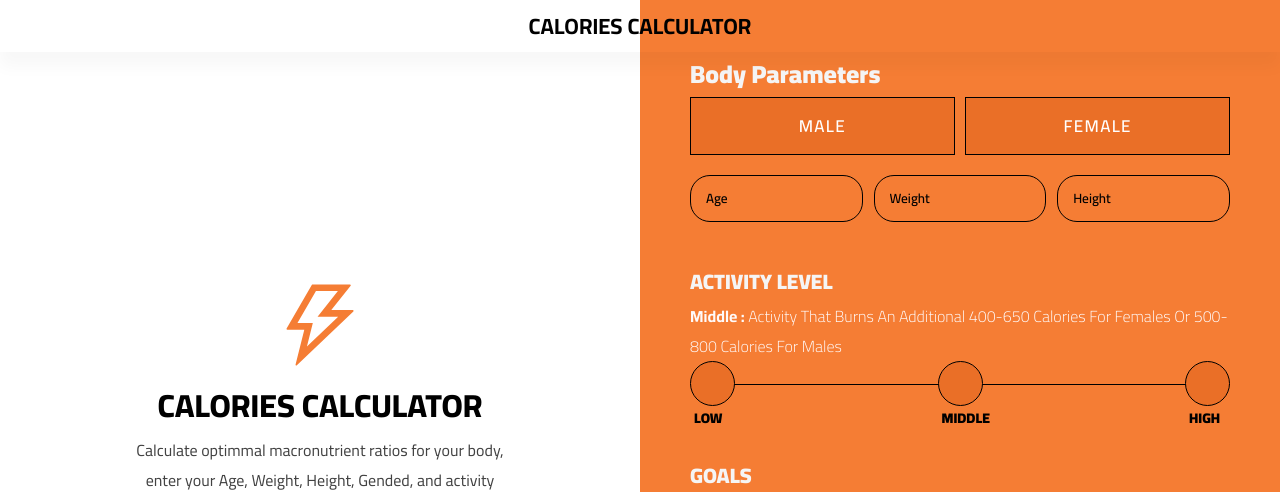
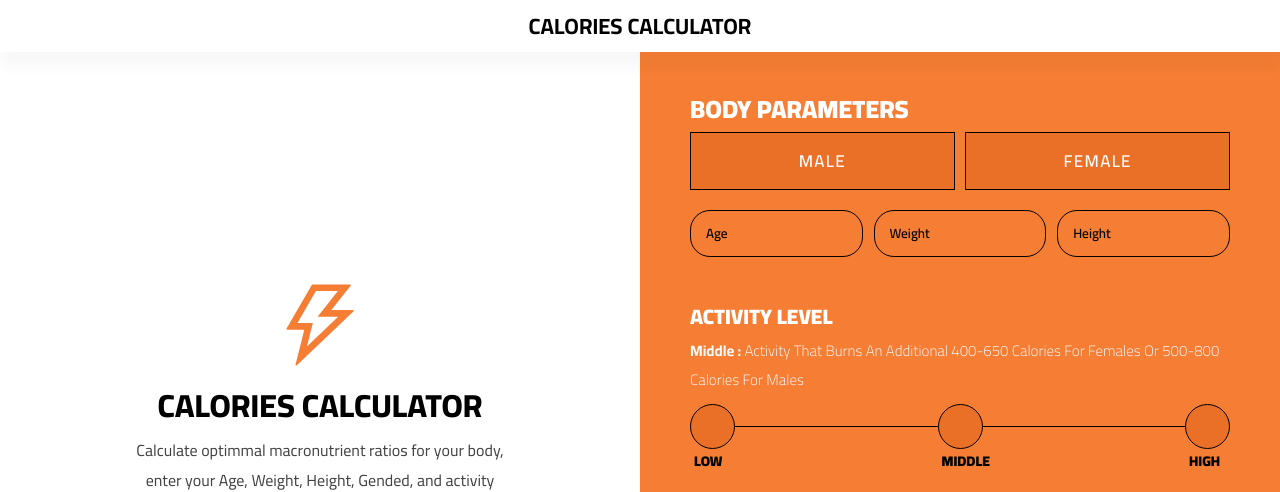
Before and after one commit to Omar-Hosny1/calories-app, a React (Create React App) app: page / in a window 1280 px wide. Shown: the top 492 px of the page. Built offline with nearby package versions, Linux system fonts and the light colour scheme.

Commit message:
Some Bugs Fixed

```diff
--- a/public/index.html
+++ b/public/index.html
@@ -33,7 +33,7 @@
       href="https://fonts.googleapis.com/css2?family=Cairo:wght@200;300;400;500;600;700;800;900&family=Secular+One&display=swap"
       rel="stylesheet"
     />
-    <title>React App</title>
+    <title>CALORIES CALCULATOR</title>
   </head>
   <body>
     <noscript>You need to enable JavaScript to run this app.</noscript>
--- a/src/App.js
+++ b/src/App.js
@@ -17,6 +17,7 @@ function App() {
       weight: userData.weight,
       age: userData.age,
     });
+    console.log(userData);
   };
   return (
     <div className="App">
--- a/src/components/Header/Header.css
+++ b/src/components/Header/Header.css
@@ -9,5 +9,6 @@
   box-shadow: 0px 15px 15px rgba(0, 0, 0, 0.03);
   padding: 5px 0;
   cursor: pointer;
+  background-color: white;
   z-index: 1000;
 }
--- a/src/components/Result/Calories/Calories.js
+++ b/src/components/Result/Calories/Calories.js
@@ -21,6 +21,11 @@ export default function Calories({ data }) {
           447.593
       );
     }
+    if (data.goal == "LOSE") {
+      setCalories((calories) => (calories -= 300));
+    } else if (data.goal == "GAIN") {
+      setCalories((calories) => (calories += 300));
+    }
   }, [data]);
 
   return (
--- a/src/components/Result/Calories/Caloriess.css
+++ b/src/components/Result/Calories/Caloriess.css
@@ -7,5 +7,4 @@
 
 .calories-part {
   width: 50%;
-  padding: 30px;
 }
--- a/src/components/Result/Main/Result.css
+++ b/src/components/Result/Main/Result.css
@@ -18,5 +18,5 @@ span {
   gap: 20px;
   width: 50%;
   height: 100vh;
-  padding: 50px 50px;
+  padding: 85px 50px 50px;
 }
--- a/src/components/UserData/UserDataForm/UserDataForm.css
+++ b/src/components/UserData/UserDataForm/UserDataForm.css
@@ -4,15 +4,17 @@
   position: relative;
   background-color: rgb(245 125 52);
   box-sizing: border-box;
-  padding: 50px 50px;
+  padding: 85px 50px 50px;
   top: 0px;
   z-index: 10;
+  margin-left: 50%;
 }
 
 .male-female span {
   font-size: 25px;
   margin: 5px 0;
-  color: rgb(245, 245, 245);
+  color: rgb(255, 255, 255);
+  text-transform: uppercase;
 }
 .male-female__btns {
   display: flex;
@@ -63,7 +65,7 @@
 .goals span {
   font-size: 21px;
   margin: 5px 0;
-  color: rgb(245, 245, 245);
+  color: rgb(255, 255, 255);
   text-transform: uppercase;
 }
 .goals__btns {
@@ -150,14 +152,14 @@
 .activity .activity-span {
   font-size: 21px;
   margin: 15px 0 -5px;
-  color: rgb(245, 245, 245);
+  color: rgb(255, 255, 255);
   text-transform: uppercase;
 }
 
 .activity p {
-  font-size: 16px;
+  font-size: 15px;
   color: rgb(255, 250, 250);
-  margin: 0;
+  margin-bottom: 10px;
   text-transform: capitalize;
   font-weight: 300;
 }
--- a/src/components/UserData/UserDataForm/UserDataForm.js
+++ b/src/components/UserData/UserDataForm/UserDataForm.js
@@ -26,7 +26,7 @@ function userDataFn(state, action) {
 }
 
 function UserDataForm(props) {
-  const [isCal, setIsCalc] = useState(false);
+  const [isCal, setIsCalc] = useState(null);
 
   const [userData, dispachFn] = useReducer(userDataFn, initState);
 
@@ -43,11 +43,19 @@ function UserDataForm(props) {
       alert("ENTER A VALID AGE");
       return;
     }
-    if (!userData.weight || !Number(+userData.weight)) {
+    if (
+      !userData.weight ||
+      !Number(+userData.weight) ||
+      +userData.weight < 10
+    ) {
       alert("ENTER A VALID WEIGHT");
       return;
     }
-    if (!userData.height || !Number(+userData.height)) {
+    if (
+      !userData.height ||
+      !Number(+userData.height) ||
+      +userData.height < 10
+    ) {
       alert("ENTER A VALID HEIGHT");
       return;
     }
@@ -65,7 +73,13 @@ function UserDataForm(props) {
 
   return (
     <div
-      className={isCal ? "user-data-form left-win" : "user-data-form right-win"}
+      className={
+        isCal == true
+          ? "user-data-form left-win"
+          : isCal == false
+          ? "user-data-form right-win"
+          : "user-data-form"
+      }
     >
       <div className="user-form">
         <div className="male-female">
```
